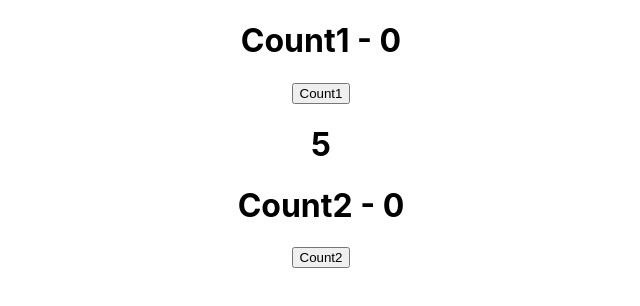
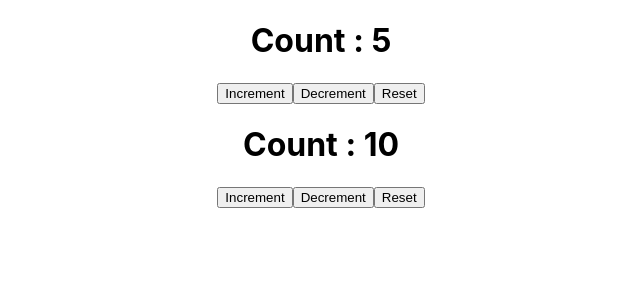
Before and after one commit to Nazmul1582/core-react-with-project, a React (Create React App) app: page / in a window 1280 px wide. Shown: the top 306 px of the page, without its empty margins (319-959 px from the left). Built offline with nearby package versions, Linux system fonts and the light colour scheme.

Commit message:
useCounter custom hook

```diff
--- a/src/App.js
+++ b/src/App.js
@@ -1,6 +1,8 @@
 import './App.css';
-import MemoCounter from './component/class16/Hooks/useMemo/MemoCounter';
-import ParentUseCallBack from './component/class16/Hooks/useCallBack/ParentUseCallBack';
+import CounterCustomHook1 from './component/class16/Hooks/customHook/useCounterHook/CounterCustomHook1';
+import CounterCustomHook2 from './component/class16/Hooks/customHook/useCounterHook/CounterCustomHook2';
+// import MemoCounter from './component/class16/Hooks/useMemo/MemoCounter';
+// import ParentUseCallBack from './component/class16/Hooks/useCallBack/ParentUseCallBack';
 // import IncrementComp from './component/class16/Hooks/customHook/taskOfCustomHook/IncrementComp';
 // import ParentUseReducerWithUseContext from './component/class16/Hooks/UseReducerHook/ParentUseReducerWithUseContext';
 // import MultipleUseReducer from './component/class16/Hooks/UseReducerHook/MultipleUseReducer';
@@ -132,7 +134,10 @@ function App() {
       {/* <IncrementComp /> */}
 
       {/* <ParentUseCallBack /> */}
-      <MemoCounter />
+      {/* <MemoCounter /> */}
+
+      <CounterCustomHook1 />
+      <CounterCustomHook2 />
 
     </div>
   );
--- /dev/null
+++ b/src/component/class16/Hooks/customHook/useCounterHook/CounterCustomHook1.js
@@ -0,0 +1,14 @@
+import React from 'react';
+import useCounter from './useCounter';
+function CounterCustomHook1(){
+    const [count, increment, decrement, reset] = useCounter(5, 10)
+    return (
+        <div>
+            <h1>Count : {count}</h1>
+            <button onClick={increment}>Increment</button>
+            <button onClick={decrement}>Decrement</button>
+            <button onClick={reset}>Reset</button>
+        </div>
+    )
+}
+export default CounterCustomHook1;
--- /dev/null
+++ b/src/component/class16/Hooks/customHook/useCounterHook/CounterCustomHook2.js
@@ -0,0 +1,15 @@
+import React, {useState} from 'react';
+import useCounter from './useCounter';
+function CounterCustomHook2(){
+    const [count, increment, decrement, reset] = useCounter(10)
+
+    return (
+        <div>
+            <h1>Count : {count}</h1>
+            <button onClick={increment}>Increment</button>
+            <button onClick={decrement}>Decrement</button>
+            <button onClick={reset}>Reset</button>
+        </div>
+    )
+}
+export default CounterCustomHook2;
--- /dev/null
+++ b/src/component/class16/Hooks/customHook/useCounterHook/useCounter.js
@@ -0,0 +1,19 @@
+import React, {useState} from 'react';
+function useCounter(initialValue, value=1){
+    const [count, setCount] = useState(initialValue)
+
+    const increment = () => {
+        setCount(prevState => prevState + value)
+    }
+
+    const decrement = () => {
+        setCount(prevState => prevState - value)
+    }
+
+    const reset = () => {
+        setCount(0)
+    }
+
+    return [count, increment, decrement, reset];
+}
+export default useCounter;
```
